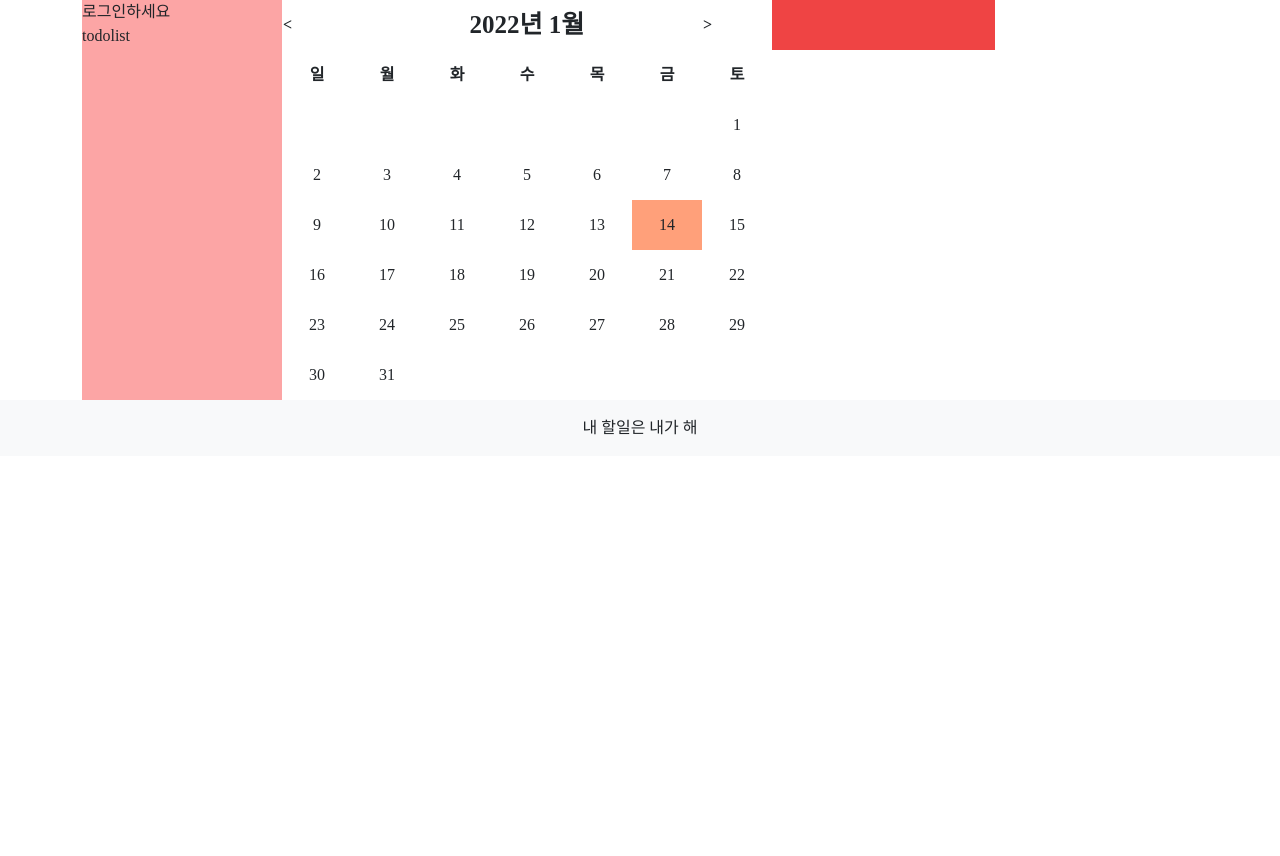
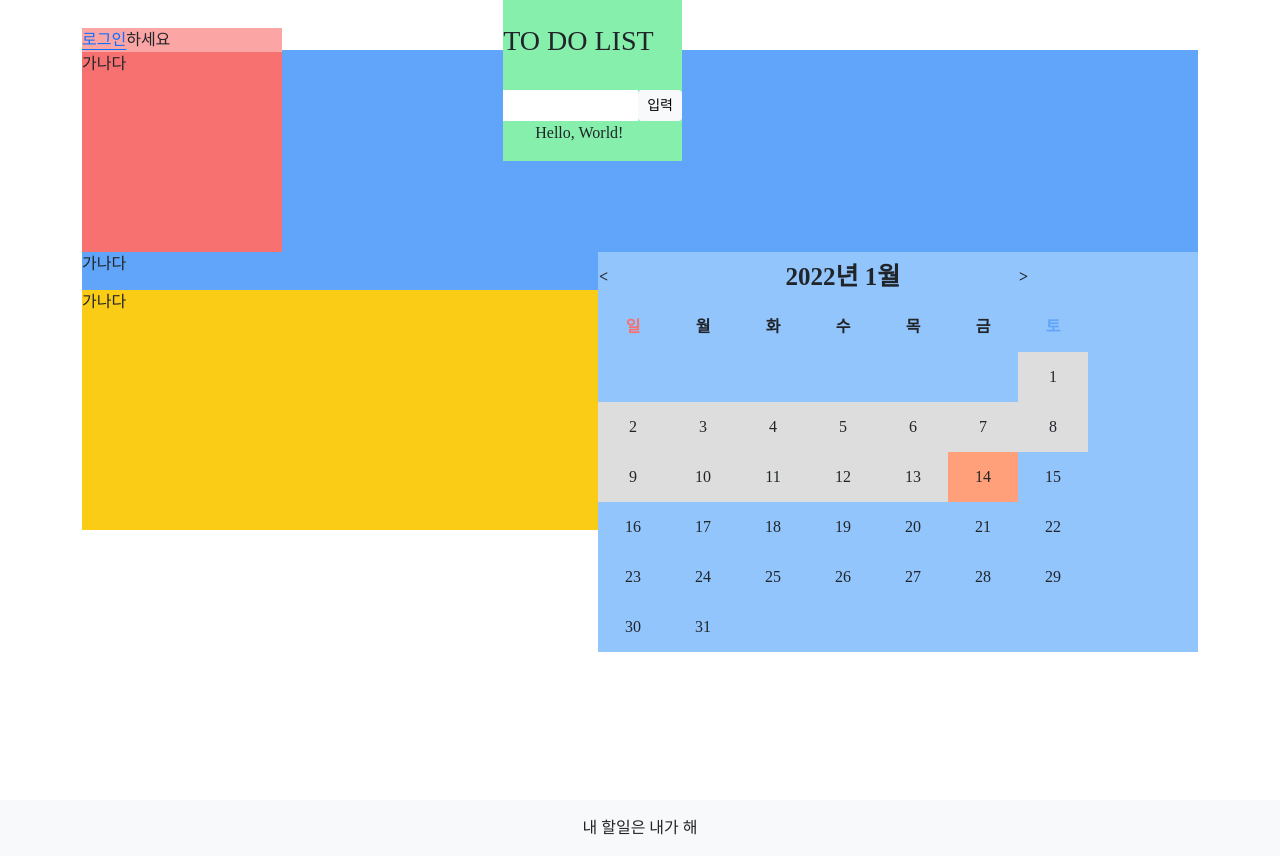
Before and after one commit to solsolsol11/mytodo_project, a Django app: template base/templates/home/main.html in a window 1280 px wide. Shown: the part 56-912 px from the top of the page. Before the commit the page ends 491 px from the top, so only its background shows below. Run offline with Django 4.2, Linux system fonts and the light colour scheme; the template is opened without the code that fills it, so the values that code supplies are empty; style sheets or scripts are compiled from the project's sources; some libraries are stand-ins or nearby versions; some web fonts are replaced.

Commit message:
ui수정 html 재 작업중

```diff
--- a/base/static/common.css
+++ b/base/static/common.css
@@ -31,3 +31,8 @@ width:70px;
         .colToday{
             background-color: #FFA07A;
         }
+
+
+.preToday{
+    background-color : #ddd ;
+}
--- a/base/static/common.js
+++ b/base/static/common.js
@@ -1,3 +1,6 @@
+
+
+
 
         $(function(){
             var today = new Date();
@@ -51,9 +54,69 @@
                     if(nowYear==date.getFullYear() && nowMonth==date.getMonth() && $(".date").eq(index).text()==date.getDate()) {
                         $(".date").eq(index).addClass('colToday');
                     }
+
+                })
+                $(".date").each(function(index){ // 이전 날짜 표시
+                    for(j=1; j<date.getDate(); j++){
+                        if($(".date").eq(index).text()==date.getDate() - j) {
+                            $(".date").eq(index).addClass('preToday');
+                        }
+                    }
+
+
+
                 })
             }
             buildCalendar();
 
 
         })
+
+        function check_today(indexs, weeks, dates){
+    if(dates > today_days){
+        //인덱스가 오늘의 날짜보다 크다면(미래: 일정 추가 가능)
+        weeks[indexs].style.backgroundColor = '#FFEFD5'; //CSS 불러오기
+    } else if(dates == today_days){
+         //인덱스가 오늘의 날짜와 같다면(현재: 일정 추가 가능)
+         weeks[indexs].style.backgroundColor = '#DB7093'; //CSS 불러오기
+    } else if(dates < today_days){
+        //인덱스가 오늘의 날짜보다 작다면(지나온 날: 일정 추가 불가)
+        weeks[indexs].style.backgroundColor = 'gray'; //CSS 불러오기
+    }
+}
+
+
+
+
+
+
+
+
+// todolist 시작
+var button = document.getElementById('button');
+var input = document.getElementById('input');
+var list = document.getElementById('list');
+
+button.addEventListener('click', clickButton);
+
+function clickButton(){
+  var temp = document.createElement('li');
+  temp.innerHTML = input.value;
+  list.appendChild(temp);
+}
+// todolist 끝
+
+
+var td = document.querySelectorAll('td'); //모든 태그에 대해 알림창 설정
+
+for(var i=0; i<td.length; i++){
+    if(i>=(today_days+null_days-1)){ //여기에서만 실행되도록 정하기 today_days+null_days-1는 현재 날짜 전까지의 인덱스를 표현한 것
+        //get_data(i); //해당 인덱스에만 알람 표시하기
+        //console.log(get_data(i));
+        td[i].ondblclick = function() {
+            //test_data = $("#data").text();
+           // console.log(get_data(i));
+            alert('hum');
+        };
+    }
+}
--- a/base/templates/home/main.html
+++ b/base/templates/home/main.html
@@ -4,12 +4,17 @@
 {% block content %}
 
 
-<div class="container t-flex">
-    <div name="left-bar" class="t-w-[200px] t-h-[400px] t-bg-red-300">
-        <div class="">
+<div class="container t-w-[1200px] t-h-[800px]">
+
+    <div name="left-container" class="t-w-[600px] t-float-left">
+        <div class="left-left-con t-float-left">
+        <div id="profile" class="t-mt-7 t-w-[100%] w-h-[300px] t-bg-red-300 t-whitespace-nowrap">
             {% if user.is_authenticated %}
-            {{ user.name }}
+            <h5>환영합니다!!!!<br></h5>
+
+            {{ user.name }} 님
             {% if user.profile_img %}
+
             <img src="{{ user.profile_img.url }}"
                  style="width:24px; height:24px; object-fit:cover; border-radius:50%; display:inline-block;"/>
             {% else %}
@@ -18,11 +23,28 @@
             {% endif %}
 
             {% else %}
-            <div>로그인하세요</div>
+            <div><a href="{% url 'accounts:signin' %}?next={{ request.get_full_path }}">로그인</a>하세요</div>
             {% endif %}
+
         </div>
-        <div class="">todolist</div>
+        <div id="todolist_detail" class="t-bg-red-400 t-w-[200px] t-h-[200px]">가나다</div>
         </div>
+        <div class="t-float-right t-bg-green-300">
+            <br>
+            <h3 class="t-flex t-whitespace-nowrap">TO DO LIST</h3><br>
+            <div class="t-flex t-whitespace-nowrap">
+                <input type="text" id="input" class="" style="width: 135px ;">
+                <button type="button" id="button" class="btn btn-light btn-sm">입력</button>
+            </div>
+            <ul id="list">
+                <li>Hello, World!</li>
+            </ul>
+
+        </div>
+    </div>
+
+
+    <div id="right-container" class="t-w-[600px] t-h-[50%] t-float-right t-bg-blue-300">
         <table id="calendar" class="">
             <thead class="">
             <tr class="">
@@ -31,23 +53,31 @@
                 <th><input name="nextMon" type="button" value=">"></th>
             </tr>
             <tr>
-            <th class="t-text-center">일</th>
+                <th class="t-text-center t-text-red-400">일</th>
                 <th class="t-text-center">월</th>
                 <th class="t-text-center">화</th>
                 <th class="t-text-center">수</th>
                 <th class="t-text-center">목</th>
                 <th class="t-text-center">금</th>
-            <th class="t-text-center">토</th>
+                <th class="t-text-center t-text-blue-400">토</th>
             </tr>
+
             </thead>
             <tbody class="">
+
             </tbody>
         </table>
-    <div class="t-flex t-w-[20%] t-bg-red-500 t-h-[50px]">
+    </div>
+    <div class="t-flex t-w-[20%] t-h-[50px]">
         <form>
             <span id="date"></span>
         </form>
     </div>
+    <div class="t-w-[100%] t-h-[30%] t-bg-blue-400" id="bottom">
+        <div class="t-w-[50%] t-h-[100%]" id="bottom-left">가나다</div>
+        <div id="bottom-right" class="t-w-[50%] t-h-[100%] t-bg-yellow-400">가나다</div>
+    </div>
+
 </div>
 
 
--- a/base/templates/layout.html
+++ b/base/templates/layout.html
@@ -29,6 +29,8 @@
     <!-- common.js -->
     <script defer src="{% static 'common.js' %}"></script>
 
+
+
 </head>
 <body class="t-min-h-screen t-flex t-flex-col t-pt-[56px]">
 
@@ -42,7 +44,7 @@
 
 <header>
     <!-- Fixed navbar -->
-    <nav class="navbar navbar-expand-md navbar-light fixed-top t-bg-purple-300">
+    <nav class="navbar navbar-expand-md navbar-light fixed-top t-bg-purple-300" >
         <div class="container">
             <a class="navbar-brand" href="{% url 'main' %}"><i class="fas fa-child"></i></a>
             <button class="navbar-toggler" type="button" data-bs-toggle="collapse" data-bs-target="#navbarCollapse"
@@ -100,7 +102,7 @@
 {% endblock %}
 
 
-<footer class="footer py-3 bg-light">
+<footer class="footer py-3 bg-light ">
     <div class="t-text-center">내 할일은 내가 해</div>
 </footer>
 </body>
```
Lines whose indentation alone changed are shown as unchanged.
